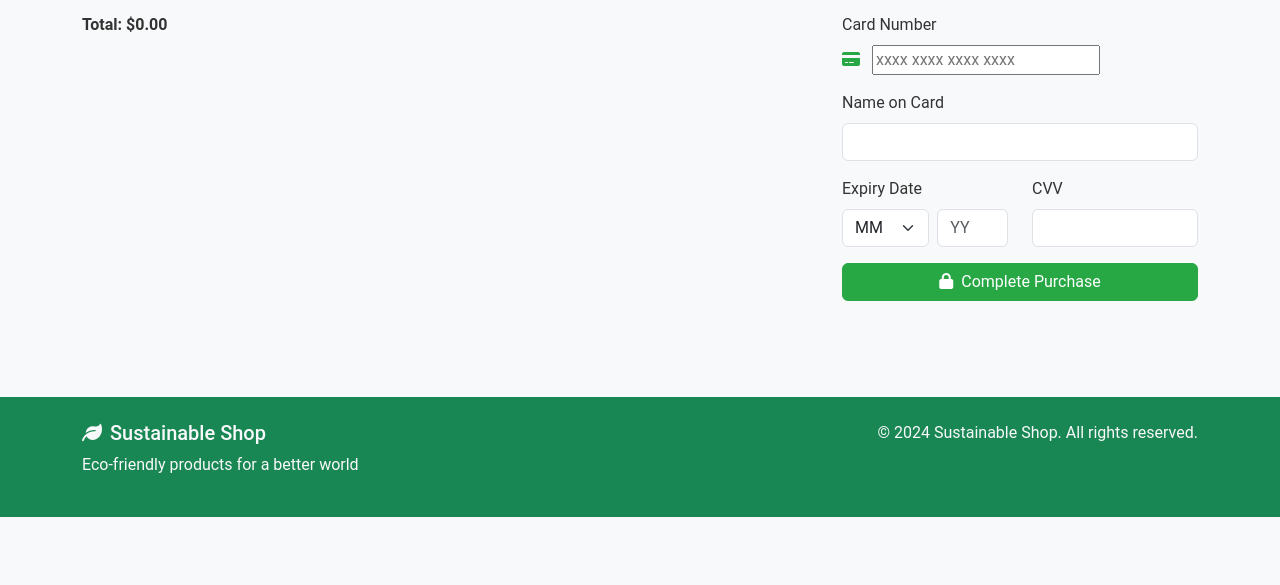
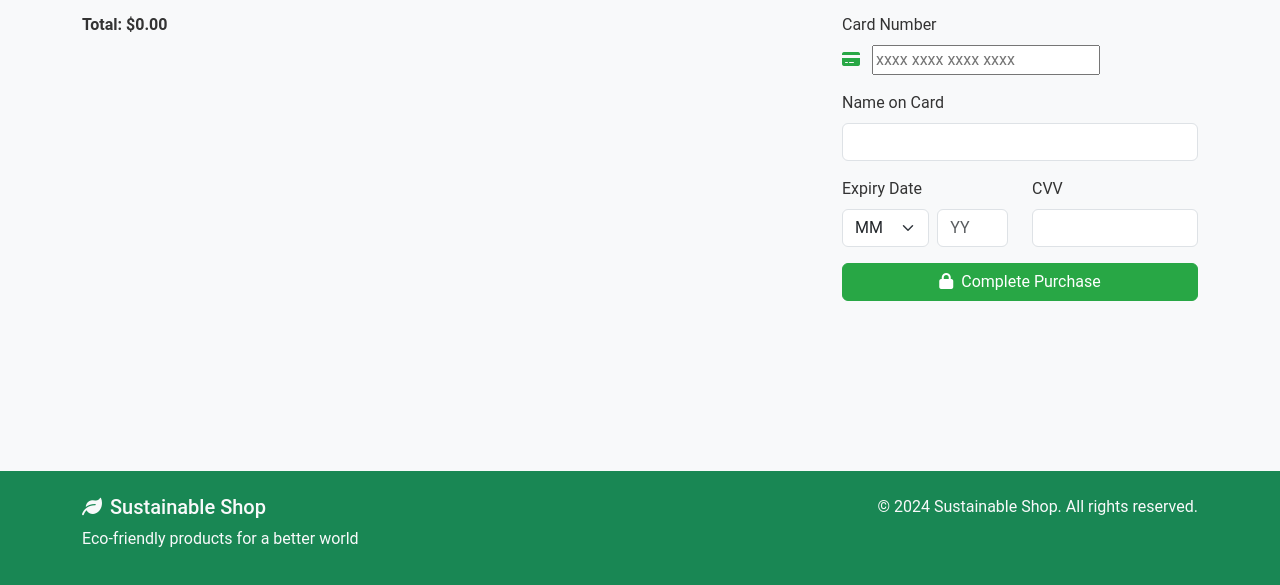
Before and after one commit to FIAP-Checkpoints/cp4-js, a plain HTML site: page checkout/checkout.html in a window 1280 px wide. Shown: the part 209-794 px from the top of the page. Drawn offline with nearby package versions, Linux system fonts and the light colour scheme; files that its build step writes are made by us from their sources.

Commit message:
Footer - Checkout (fix)

```diff
--- a/checkout/checkout.css
+++ b/checkout/checkout.css
@@ -1,6 +1,7 @@
 body {
     background-color: #f8f9fa;
 }
+
 
 .card-number-input {
     width: 100%;
--- a/checkout/checkout.html
+++ b/checkout/checkout.html
@@ -9,7 +9,7 @@
     <link rel="shortcut icon" href="/img/favicon.ico" type="image/x-icon">
     <link rel="stylesheet" href="style.css">
 </head>
-<body>
+<body class="d-flex flex-column min-vh-100">
 
     <nav class="navbar navbar-expand-lg navbar-dark bg-success">
         <div class="container">
@@ -27,7 +27,7 @@
         </div>
     </nav>
 
-
+    <section class="container__global flex-grow-1">
         <div class="container my-5">
             <div class="checkout-container">
                 <h2 class="mb-4 text-success"><i class="fas fa-shopping-cart me-2"></i>Checkout</h2>
@@ -106,8 +106,9 @@
                 </div>
             </div>
         </div>
+    </section>
 
-    <footer class="bg-success text-light py-4 mt-5">
+    <footer class="bg-success text-light py-4 mt-auto">
         <div class="container">
             <div class="row">
                 <div class="col-md-6">
```
Lines whose indentation alone changed are shown as unchanged.
